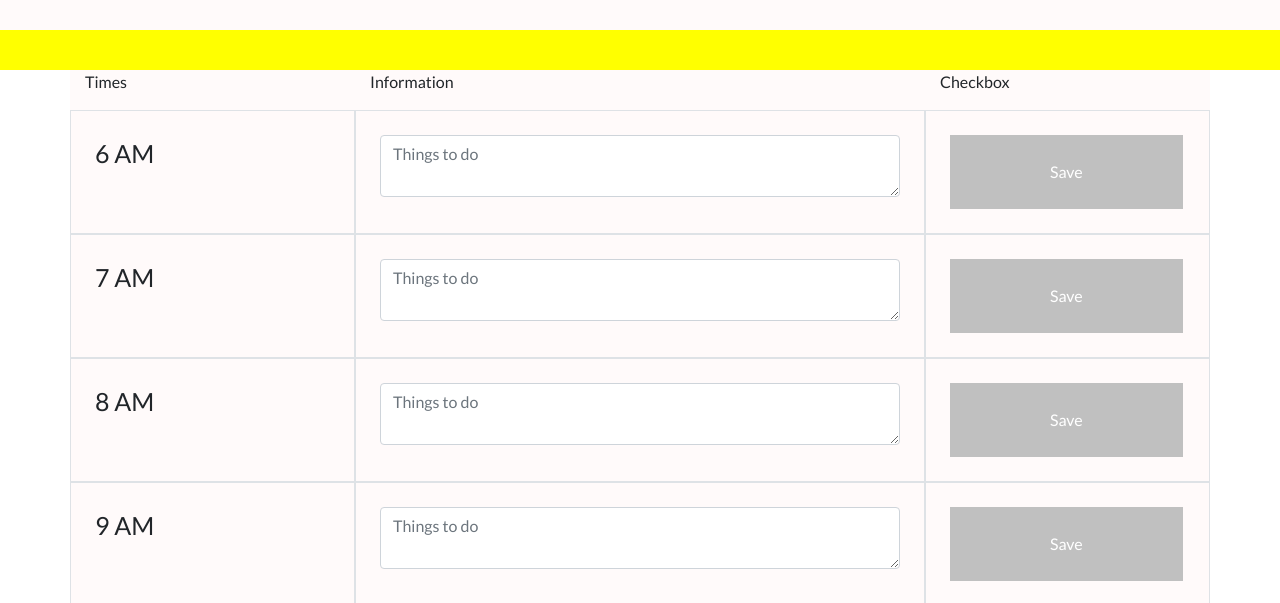
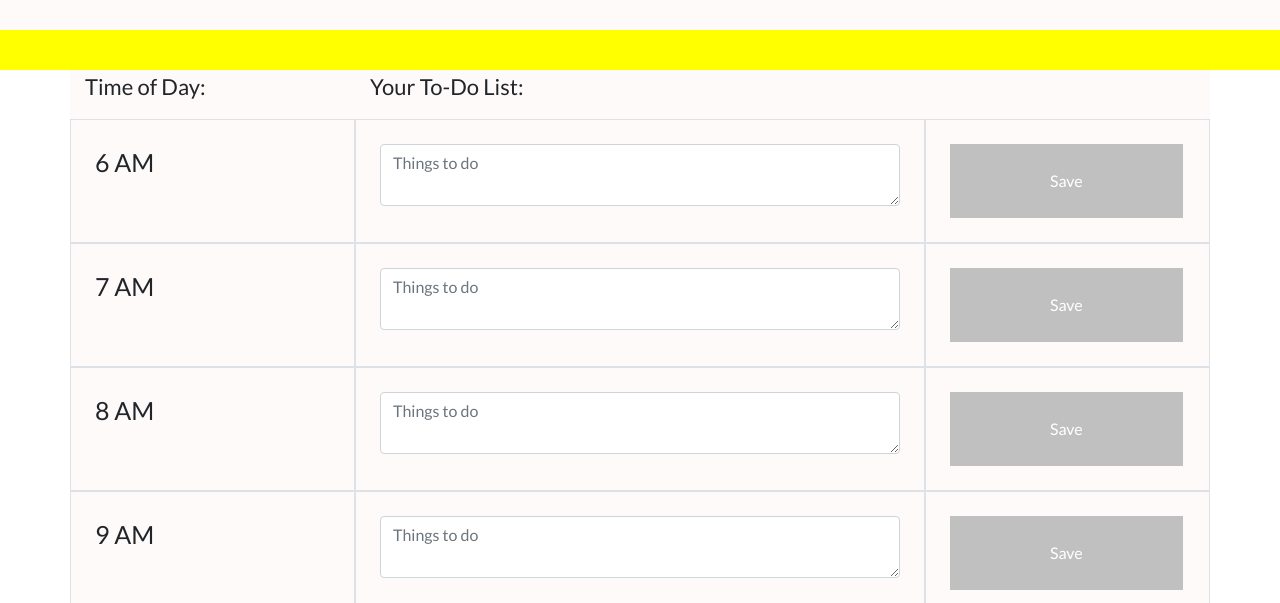
Before and after one commit to KatieMcbride/work-day-scheduler, a plain HTML site: page index.html in a window 1280 px wide. Shown: the part 193-796 px from the top of the page. Drawn offline with nearby package versions, Linux system fonts and the light colour scheme.

Commit message:
updated HTML

```diff
--- a/index.html
+++ b/index.html
@@ -27,14 +27,14 @@
 
     <div class="container font" id="calendar">
         <div class="row">
-            <div class="col-sm-3">
-                <p>Times</p>
+            <div class="col-sm-3 subheading">
+                <p>Time of Day:</p>
             </div>
-            <div class="col-sm-6">
-                <p> Information</p>
+            <div class="col-sm-6 subheading">
+                <p> Your To-Do List:</p>
             </div>
-            <div class="col-sm-3">
-                <p>Checkbox</p>
+            <div class="col-sm-3 subheading">
+                <p></p>
             </div>
         </div>
 
--- a/style.css
+++ b/style.css
@@ -73,3 +73,8 @@
 .font{
     font-family: 'Lato', sans-serif;
 }
+
+.subheading{
+    font-family: 'Lato', sans-serif;
+    font-size: 22px;
+}
```
